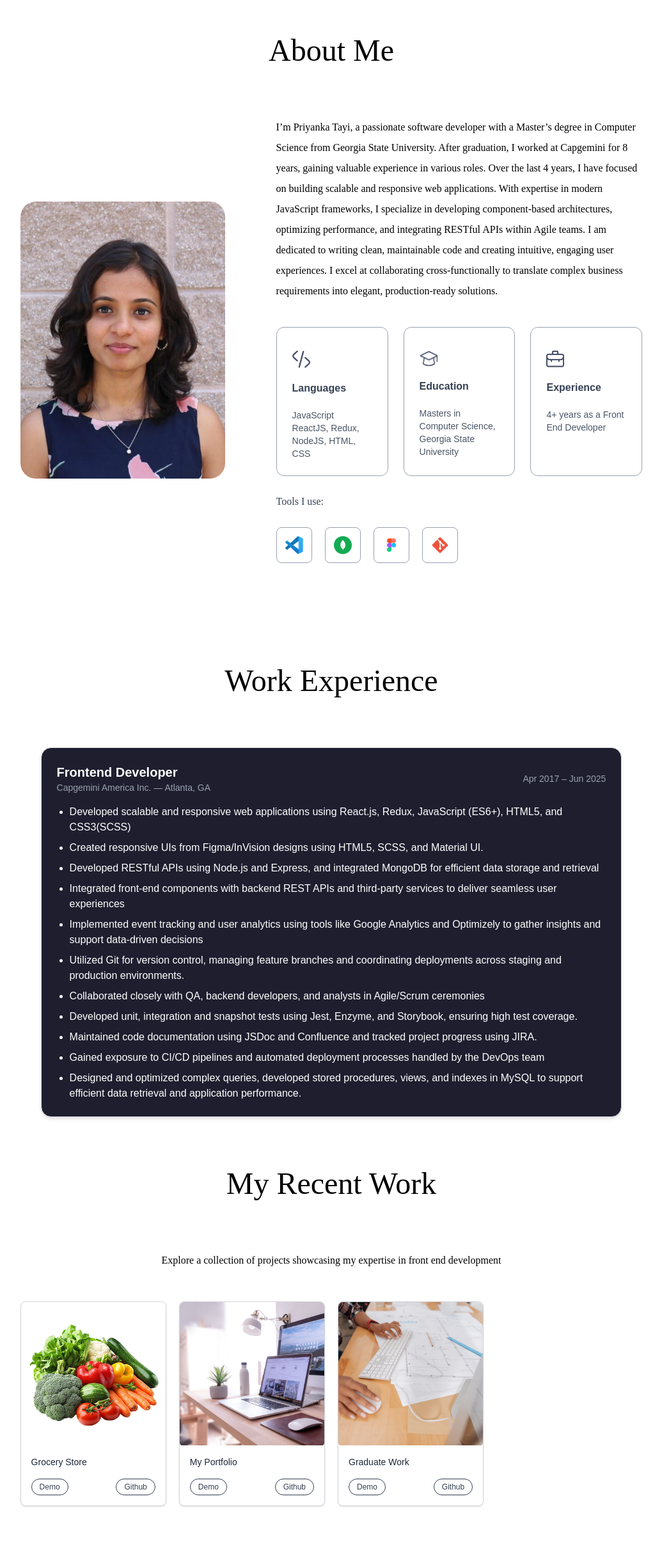
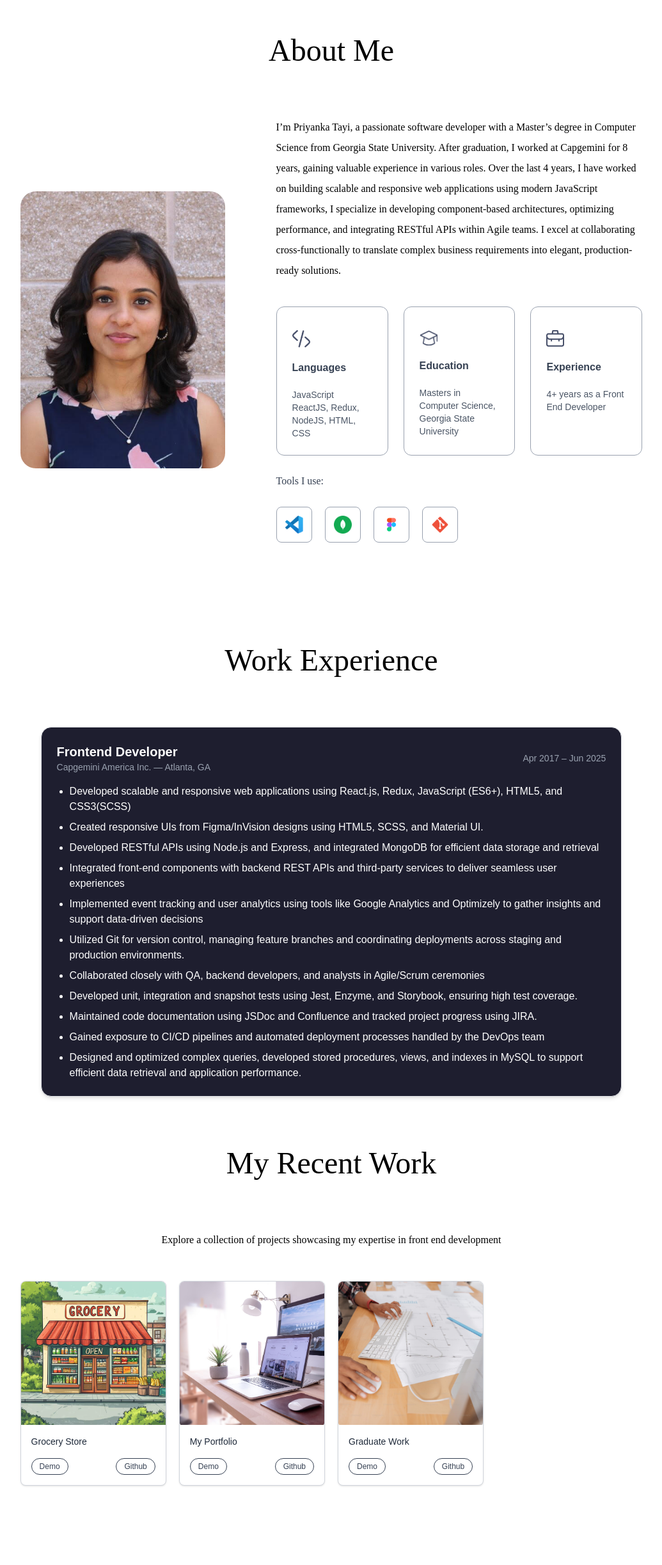
Before and after one commit to priyankatayi/portfolio, a Next.js app: page / in a window 1280 px wide. Shown: the part 785-3231 px from the top of the page at 64% size, without its empty margins (122-1157 px from the left). Built offline with nearby package versions, Linux system fonts and the light colour scheme; a web font is replaced by a local one.

Commit message:
chnages to content

```diff
--- a/app/components/About.jsx
+++ b/app/components/About.jsx
@@ -28,7 +28,7 @@
             whileInView={{ opacity: 1, scale: 1 }}
             transition={{ duration: 0.6 }}
           >
-            <Image src={assets.user_image} alt="user" className="w-full rounded-3xl " />
+            <Image src={assets.user_image} alt="user" className="w-full rounded-3xl self-center" />
           </motion.div>
           <motion.div
             className="flex-1"
@@ -40,12 +40,11 @@
               I’m Priyanka Tayi, a passionate software developer with a Master’s degree in Computer
               Science from Georgia State University. After graduation, I worked at Capgemini for 8
               years, gaining valuable experience in various roles. Over the last 4 years, I have
-              focused on building scalable and responsive web applications. With expertise in modern
-              JavaScript frameworks, I specialize in developing component-based architectures,
-              optimizing performance, and integrating RESTful APIs within Agile teams. I am
-              dedicated to writing clean, maintainable code and creating intuitive, engaging user
-              experiences. I excel at collaborating cross-functionally to translate complex business
-              requirements into elegant, production-ready solutions.
+              worked on building scalable and responsive web applications using modern JavaScript
+              frameworks, I specialize in developing component-based architectures, optimizing
+              performance, and integrating RESTful APIs within Agile teams. I excel at collaborating
+              cross-functionally to translate complex business requirements into elegant,
+              production-ready solutions.
             </p>
             <motion.ul
               className="grid grid-cols-1 sm:grid-cols-3 gap-6 max-w-2xl"
--- a/app/components/Portfolio.jsx
+++ b/app/components/Portfolio.jsx
@@ -43,7 +43,10 @@
           >
             <div
               className="h-56 bg-no-repeat bg-cover bg-center"
-              style={{ backgroundImage: `url(${project.bgImage})` }}
+              style={{
+                backgroundImage: `url(${project.bgImage})`,
+                backgroundPosition: 'center top',
+              }}
             />
 
             <div className="p-4 flex flex-col gap-2">
--- a/assets/assets.js
+++ b/assets/assets.js
@@ -87,7 +87,7 @@
     description: 'My Portfolio',
     bgImage: '/work-3.png',
     codeUrl: 'https://github.com/priyankatayi/portfolio',
-    liveUrl: 'https://checklist-app.netlify.app/',
+    liveUrl: 'https://portfolio-eosin-xi.vercel.app/',
   },
   {
     description: 'Graduate Work',
```
Also changed, not shown: public/organic_vegitable_image.png.
